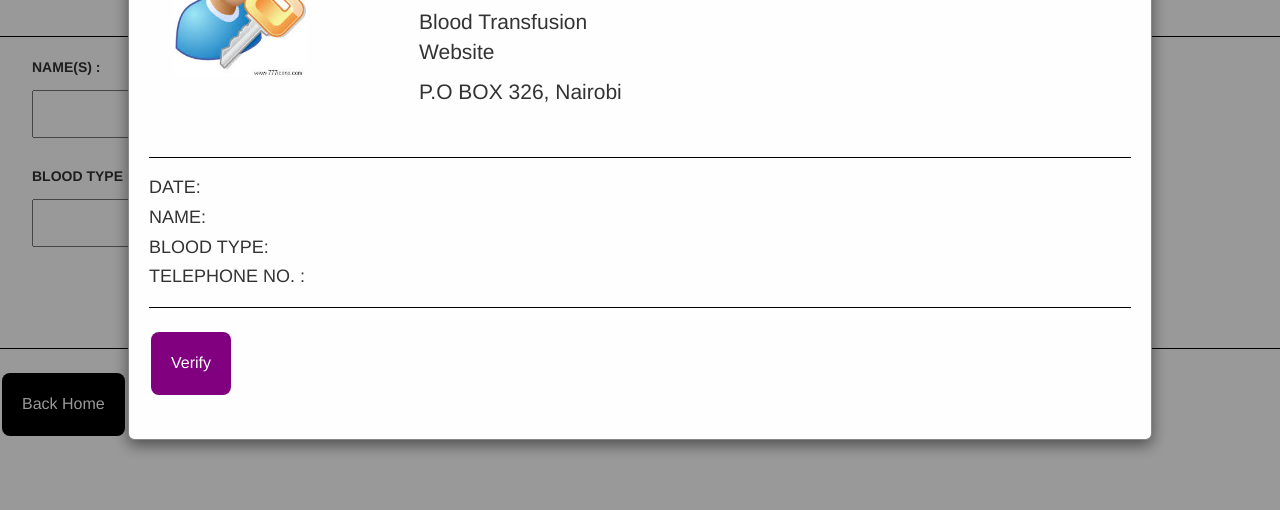
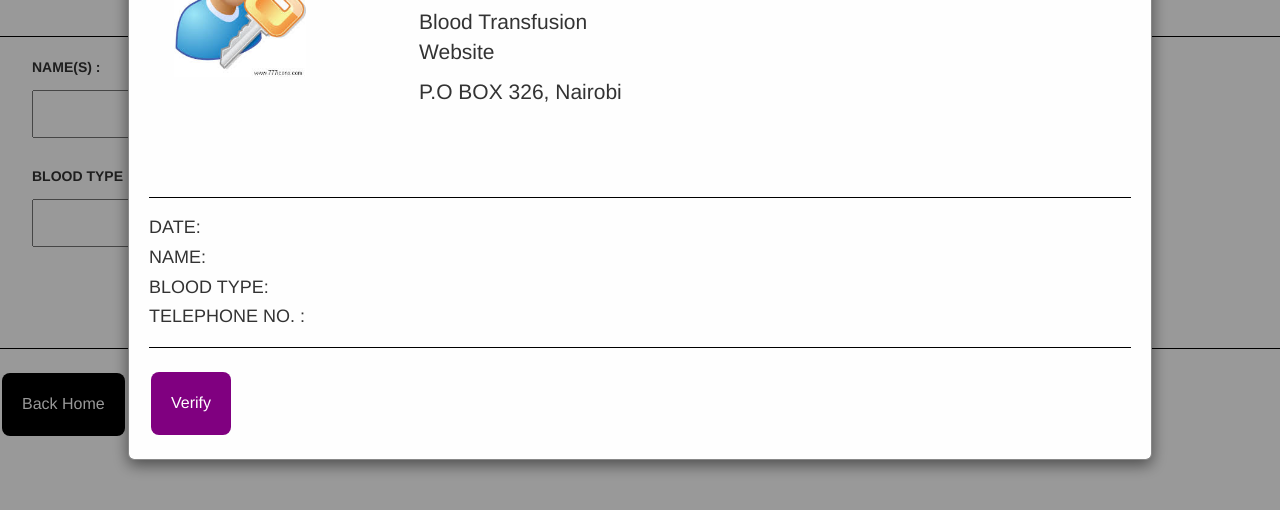
Before and after one commit to memetibryan/hospital-blood-transfusion-system, a plain HTML site: page html/user.html in a window 1280 px wide. Both pictures are taken after a click on the button "SIGN UP". Shown: the part 184-694 px from the top of the page. Drawn offline with nearby package versions, Linux system fonts and the light colour scheme.

Commit message:
styled the css codes

```diff
--- a/css/user.css
+++ b/css/user.css
@@ -1,6 +1,10 @@
 #main{
     width:50%;
     height:25vh;
+  }
+#main1{
+  width: 50%;
+  height: 30vh;
 }
 .left-column{
   float:left;
--- a/html/user.html
+++ b/html/user.html
@@ -66,7 +66,8 @@
   <!-- Modal content -->
   <div class="modal-content">
     <span class="close">&times;</span>
-      <div id="main">
+
+      <div id="main1">
         <div class="left-column">
           <img src="../images/images.jpeg" height="140px">
         </div>
@@ -86,7 +87,7 @@
       <hr>
 
         <div id="home">
-          <button type="button" style="background-color: purple;">Verify</button><br><br>
+          <button type="button" style="background-color: purple;">Verify</button><br>
         </div>
   </div>
   <body/>
```
Also changed, not shown: css/default.css (indentation only), css/hospital.css (indentation only). Lines whose indentation alone changed are shown as unchanged.
